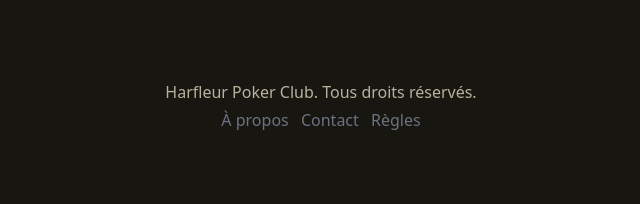
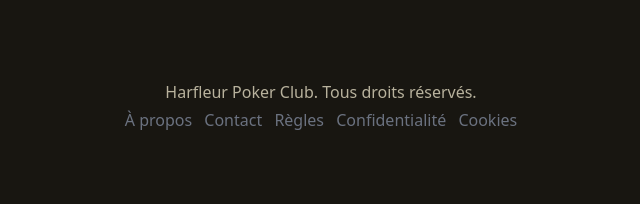
Before and after one commit to Primzark/hpc, a PHP site: page / in a window 1280 px wide. Shown: the part 1026-1230 px from the top of the page, without its empty margins (319-959 px from the left). Run offline with PHP 8.4, Linux system fonts and the light colour scheme; data that the repository does not hold is empty; some libraries are stand-ins or nearby versions.

Commit message:
Add privacy and cookie links to footer

```diff
--- a/src/View/view_politique.php
+++ b/src/View/view_politique.php
@@ -24,7 +24,7 @@
                         Des prestataires tiers peuvent toutefois recevoir des informations techniques&nbsp;: Google&nbsp;reCAPTCHA lors de l'inscription et Google&nbsp;Maps sur la page de contact.
                         Ces services appliquent leurs propres politiques de confidentialité.
                     </p>
-                    <p class="custom-text mb-4">
+                    <p id="cookie-policy" class="custom-text mb-4">
                         Des cookies tiers sont uniquement utilisés pour charger Google&nbsp;reCAPTCHA et Google&nbsp;Maps.
                         Ils ne sont placés qu'après votre accord via la bannière de consentement affichée sur le site.
                     </p>
--- a/templates/VisualFooter.php
+++ b/templates/VisualFooter.php
@@ -12,6 +12,11 @@
             <li class="list-inline-item">
                 <a href="/regles" class="text-decoration-none login-hint">Règles</a>
             </li>
+            <li class="list-inline-item">
+                <a href="/politique" class="text-decoration-none login-hint">Confidentialité</a>
+            </li>
+            <li class="list-inline-item">
+                <a href="/politique#cookie-policy" class="text-decoration-none login-hint">Cookies</a>
+            </li>
         </ul>
-    </div>
-</footer>
+    </div></footer>
```
